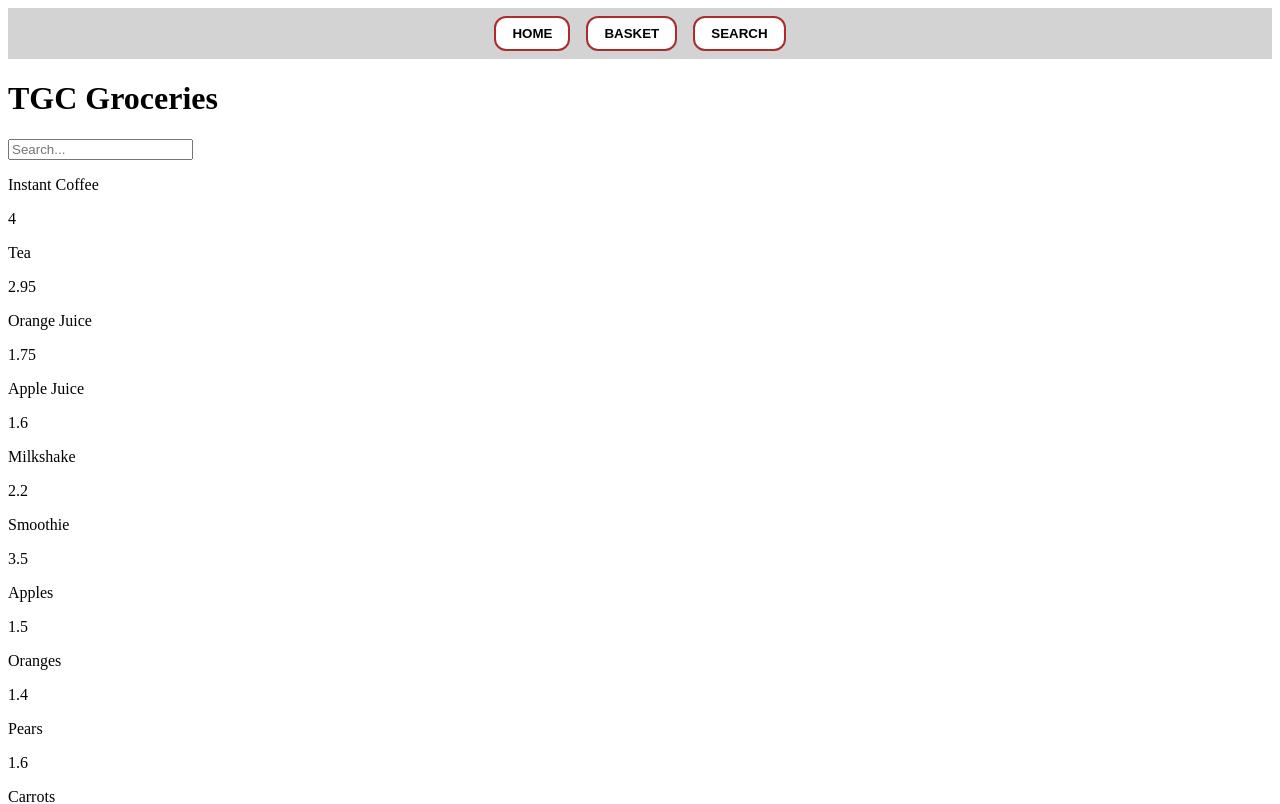
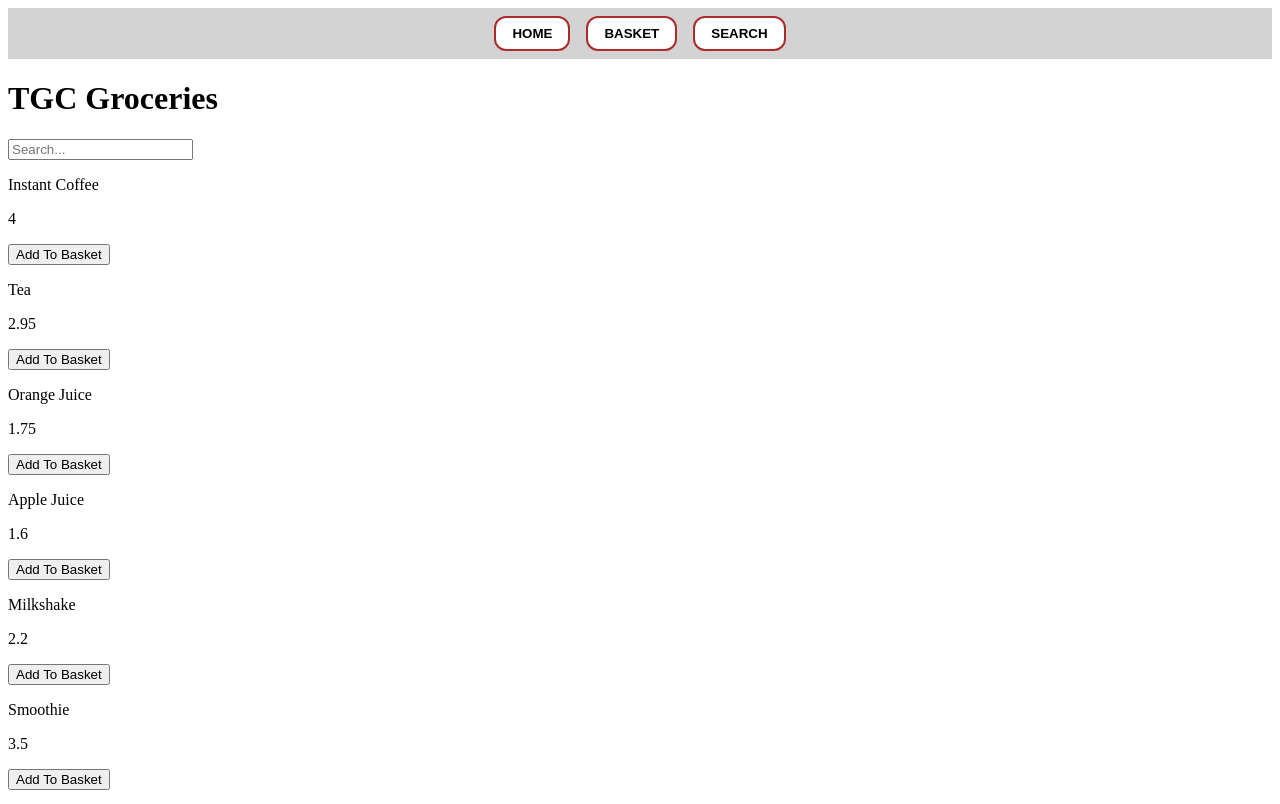
Before and after one commit to MushtaqMo/groceryproject, a React (Create React App) app in the folder frontend/: page /search in a window 1280 px wide. Shown: the top 804 px of the page. Built offline with nearby package versions, Linux system fonts and the light colour scheme.

Commit message:
Update search.js

```diff
--- a/frontend/src/pages/search.js
+++ b/frontend/src/pages/search.js
@@ -1,7 +1,20 @@
 import {useState} from "react"
 import stock from '../availableStock'
+import { addToCart } from "../api/addToCart";
 
 const Search = () => {
+
+    const addHandler = async (item) => {
+        let product = {
+        name: item.name,
+        price: item.price,
+        category: item.category,
+        numberSelected: 1
+        }
+        let response = await addToCart(product)
+        alert('added item')
+        }
+
     const [searchTerm, setSearchTerm] = useState("")
     return (
         <div className="search">
@@ -23,6 +36,7 @@ const Search = () => {
                     <div className="user" key={key}>
                         <p>{value.name}</p>
                         <p>{value.price}</p>
+                        <button onClick = {() => addHandler(value)}>Add To Basket</button>
                         </div>
                        )
                 })}
```
